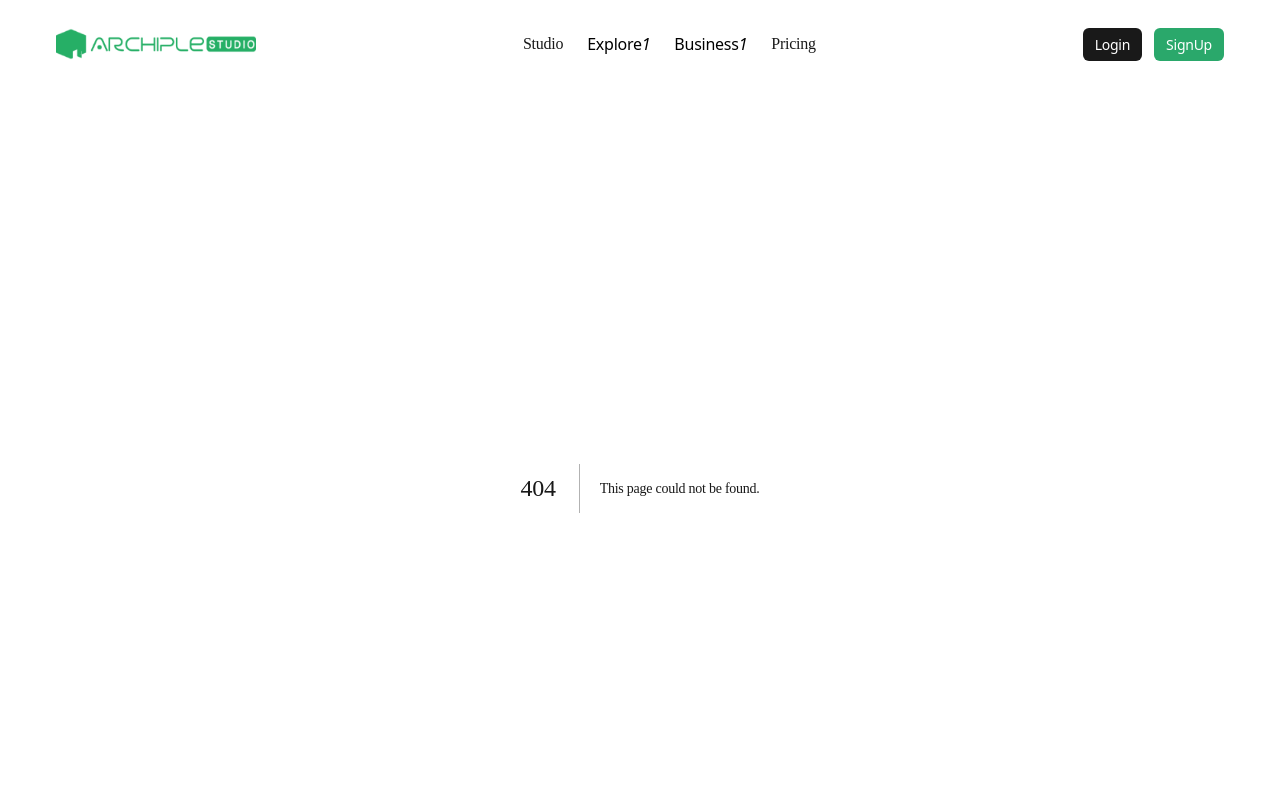
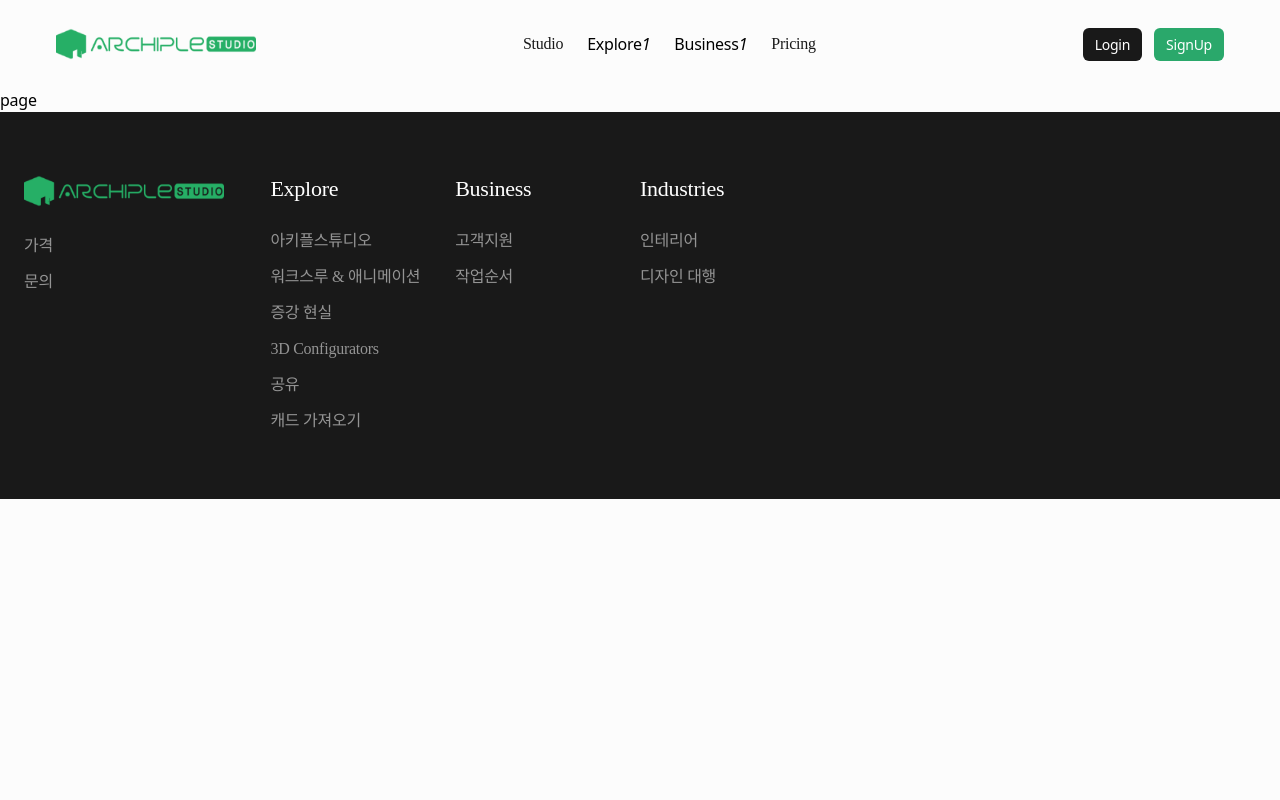
Before and after one commit to sbbc212/Achiple_WEB_Front, a Next.js app: page /workflow in a window 1280 px wide. Before the commit this address had no page. Shown: the top 800 px of the page. Built offline with nearby package versions, Linux system fonts and the light colour scheme; a web font is replaced by a local one.

Commit message:
fix: 이미지 텍스트 간격 조정

```diff
--- /dev/null
+++ b/src/app/workflow/page.tsx
@@ -0,0 +1,3 @@
+export default function WorkFlow() {
+  return <div>page</div>;
+}
--- a/src/components/Cardlayout/ImgAndTextCard.tsx
+++ b/src/components/Cardlayout/ImgAndTextCard.tsx
@@ -8,7 +8,7 @@ import type { textCardType } from "@/constants/maindata";
 
 function ImgAndTextCard({ ImgTextData, textCardData }: { ImgTextData: datatype; textCardData: textCardType[] }) {
   return (
-    <div>
+    <div className="space-y-10">
       <PageSectionframe data={ImgTextData} />
       <TextCardList textCardData={textCardData} />
     </div>
```
